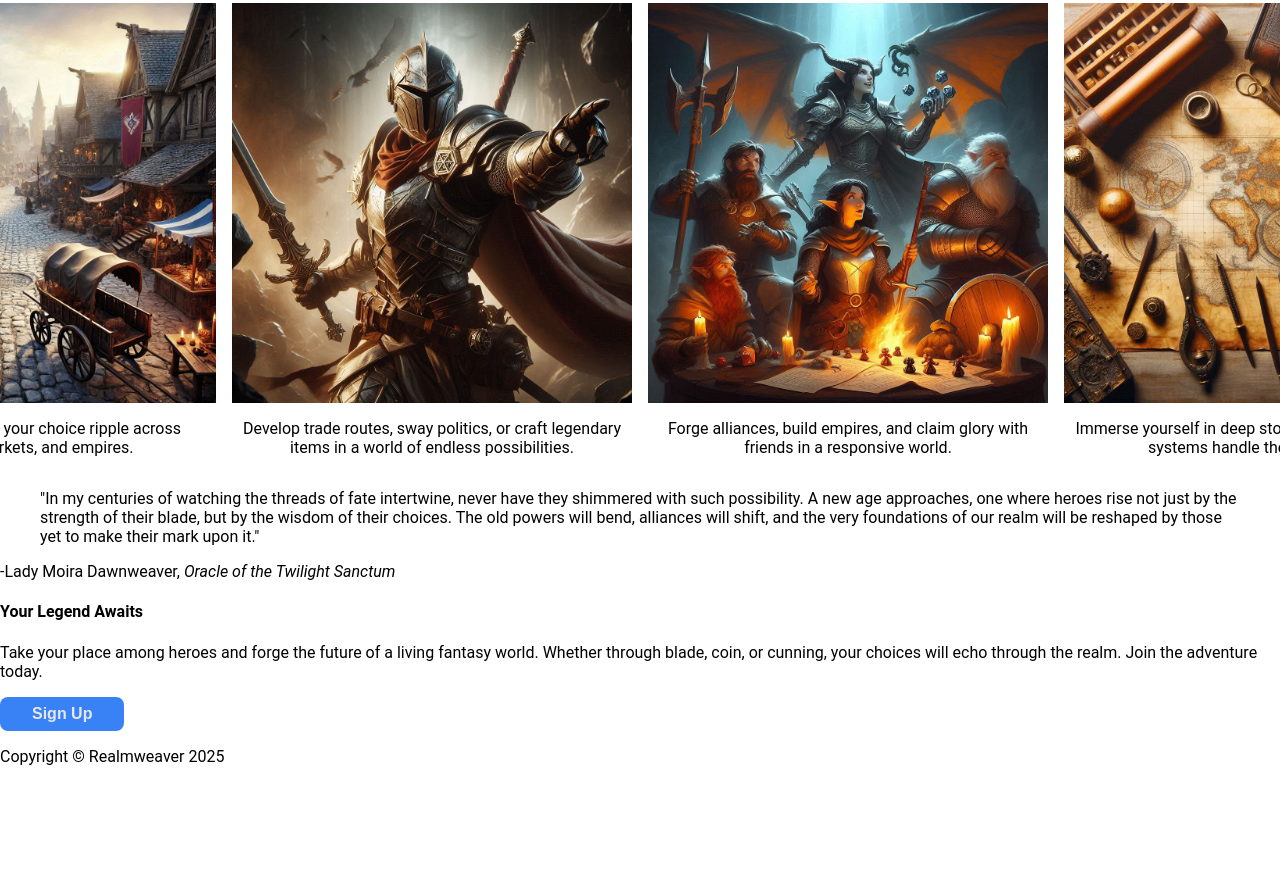
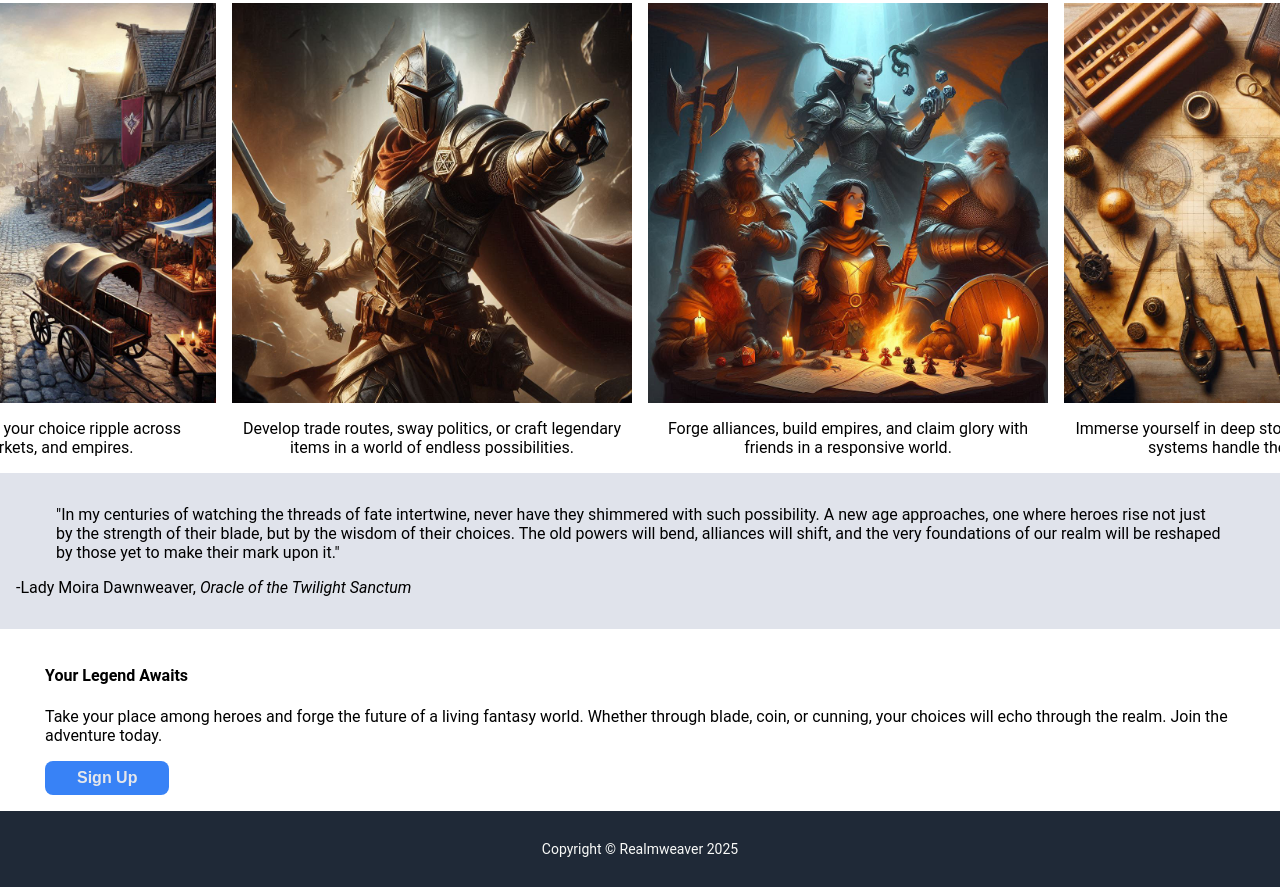
Before and after one commit to Joshua-S-Brown/realmweaver-top, a plain HTML site: page index.html in a window 1280 px wide. Shown: the part 668-1555 px from the top of the page. Before the commit the page ends 1450 px from the top, so only its background shows below. Drawn offline with Linux system fonts and the light colour scheme.

Commit message:
Add rough layout to page

```diff
--- a/globals.css
+++ b/globals.css
@@ -10,14 +10,24 @@ h1 {
     font-weight: 900;
 }
 
+header,
+footer {
+    background-color: #1F2937;
+    color: #F9FAF8;
+    padding: 16px;
+}
+
 header {
+
     display: flex;
     justify-content: space-between;
     align-items: center;
-    padding: 16px;
-    background-color: #1F2937;
-    color: #F9FAF8;
     padding-bottom: 40px;
+}
+
+footer {
+    text-align: center;
+    font-size: 14px;
 }
 
 ul {
@@ -139,3 +149,16 @@ h3 {
     font-size: 16px;
     text-align: center;
 }
+
+/* Quote Banner */
+
+.quote-banner {
+    background-color: #e0e3eb;
+    padding: 16px;
+}
+
+/* Call To Action */
+
+.call-to-action {
+    padding: 16px 45px;
+}
--- a/index.html
+++ b/index.html
@@ -67,7 +67,7 @@
         <!-- Quote Banner -->
         <div class="quote-banner">
             <blockquote>
-                <p>"In my centuries of watching the threads of fate intertwine, never have they shimmered with such possibility. A new age approaches, one where heroes rise not just by the strength of their blade, but by the wisdom of their choices. The old powers will bend, alliances will shift, and the very foundations of our realm will be reshaped by those yet to make their mark upon it."</p>
+                <p class="quote">"In my centuries of watching the threads of fate intertwine, never have they shimmered with such possibility. A new age approaches, one where heroes rise not just by the strength of their blade, but by the wisdom of their choices. The old powers will bend, alliances will shift, and the very foundations of our realm will be reshaped by those yet to make their mark upon it."</p>
             </blockquote>
             <p>-Lady Moira Dawnweaver, <cite>Oracle of the Twilight Sanctum</cite></p>
         </div>
```
